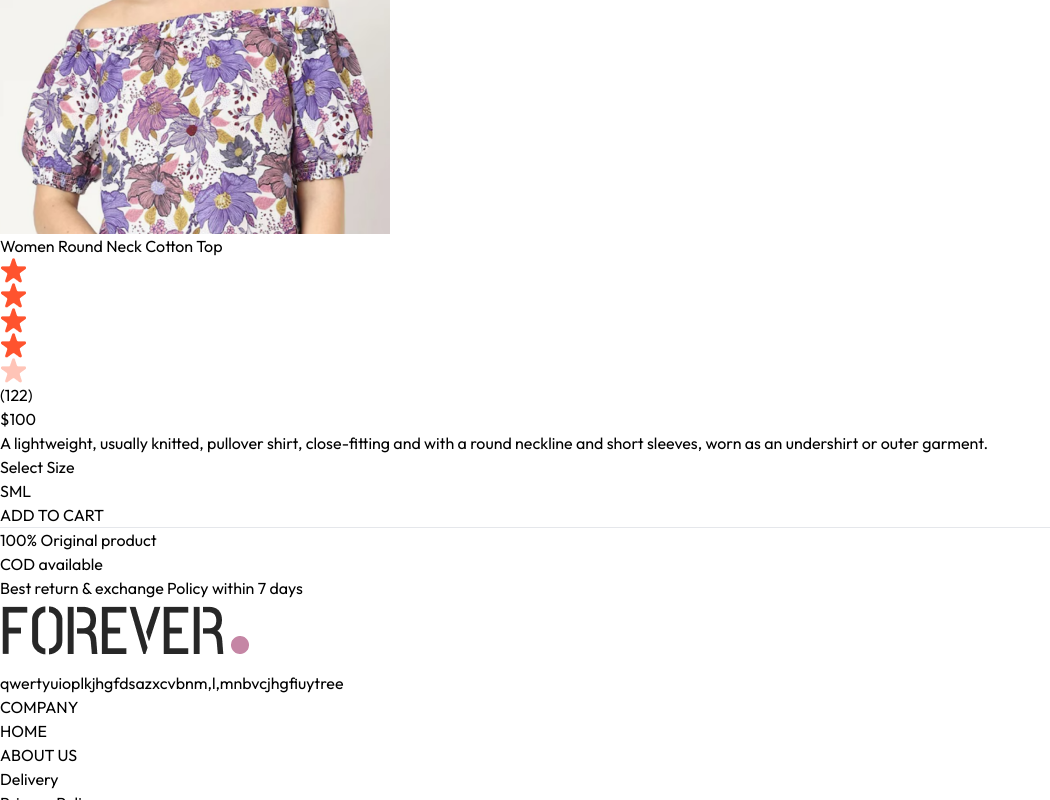
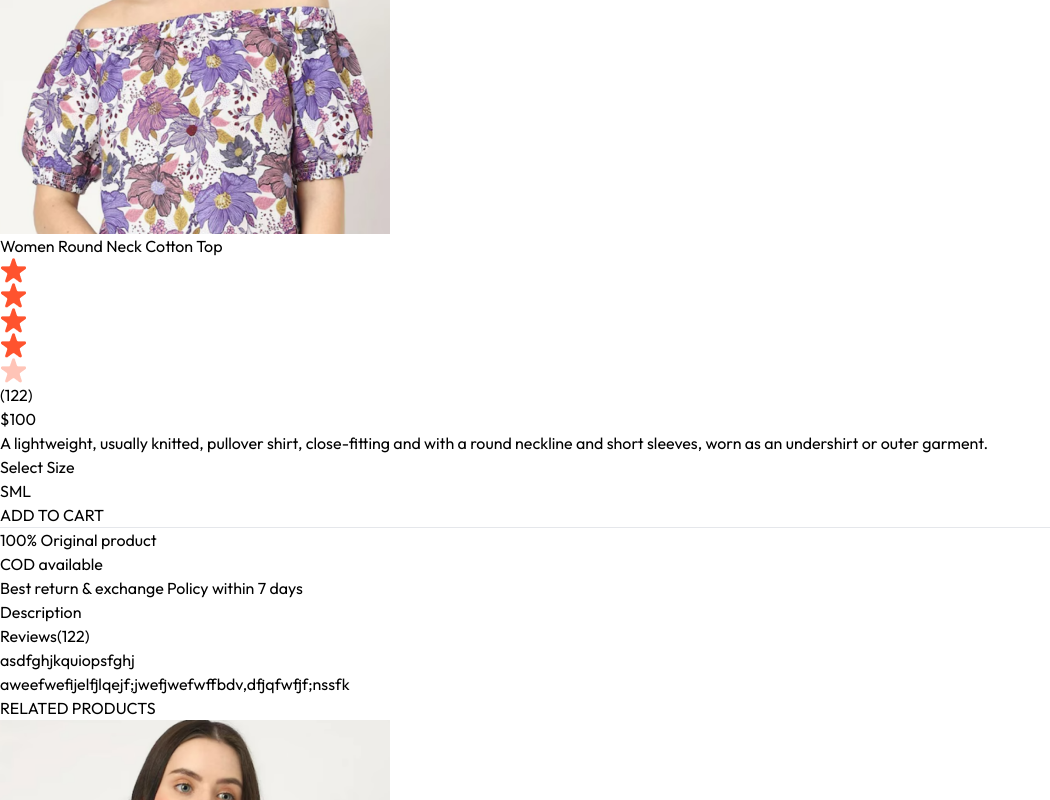
Before and after one commit to Anand15154/E-com, a React (Vite) app in the folder frontend/: page /product/aaaaa in a window 1280 px wide. Shown: the part 1188-1988 px from the top of the page, without its empty margins (0-1050 px from the left). Built offline with nearby package versions, Linux system fonts and the light colour scheme; a web font is replaced by a local one.

Commit message:
Product Page is Finalised

```diff
--- /dev/null
+++ b/frontend/src/components/RelProducts.jsx
@@ -0,0 +1,51 @@
+import React, { useContext, useEffect, useState } from 'react'
+import { ShopContext } from '../context/ShopContext'
+import Title from '../components/Title';
+import ProductItem from './ProductItem'; // Assuming you have a ProductItem component for each product
+
+const RelProducts = ({ category, subCategory }) => {
+    const { products } = useContext(ShopContext);
+    const [related, setRelated] = useState([]);
+
+    useEffect(() => {
+        if (products.length > 0) {
+            // Filter by category and subCategory if provided
+            let filteredProducts = products.filter((item) => {
+                const isCategoryMatch = category ? item.category === category : true;
+                const isSubCategoryMatch = subCategory ? item.subCategory === subCategory : true;
+                return isCategoryMatch && isSubCategoryMatch;
+            });
+
+            // Limit the related products to the first 5
+            setRelated(filteredProducts.slice(0, 4));
+        }
+    }, [products, category, subCategory]);
+
+    console.log("related", related);
+    return (
+        <div className="my-24">
+            <div className="text-center text-3xl py-2">
+                <Title text1={'RELATED'} text2={'PRODUCTS'} />
+            </div>
+
+            {/* Check if there are related products */}
+            {related.length > 0 ? (
+                <div className="grid grid-cols-2 sm:grid-cols-3 md:grid-cols-4 lg:grid-cols-5 gap-4 gap-y-6">
+                    {related.map((item, index) => (
+                        <ProductItem
+                            key={item._id || index}
+                            id={item._id}
+                            name={item.name}
+                            price={item.price}
+                            image={item.image}
+                        />
+                    ))}
+                </div>
+            ) : (
+                <p className="text-center text-xl py-4">No related products available</p>
+            )}
+        </div>
+    );
+}
+
+export default RelProducts;
--- a/frontend/src/context/ShopContext.jsx
+++ b/frontend/src/context/ShopContext.jsx
@@ -6,6 +6,12 @@
     const delivery_fee = 10;
     const [search, setSearch] = useState(' ');
     const [showSearch, setShowSearch] = useState(false);
+    const [cartItems, setCartItem] = useState({});
+    const addToCart = async (itemId, size) => {
+        let cartData = structuredClone(cartItems);
+
+
+    }
 
     const value = {
         products, currency, delivery_fee,
--- a/frontend/src/pages/Product.jsx
+++ b/frontend/src/pages/Product.jsx
@@ -2,6 +2,9 @@
 import { useParams } from 'react-router-dom';
 import { ShopContext } from '../context/ShopContext';
 import { assets } from '../assets/assets';
+
+import RelProducts from '../components/RelProducts';
+
 
 const Product = () => {
     const { productId } = useParams();
@@ -84,6 +87,21 @@
             </div>
 
             {/** --------- Description & Review Section */}
+
+            <div className='mt-20'>
+                <div className='flex '>
+                    <p className='border px-5 py-3 text-sm'>Description</p>
+                    <p className='border px-5 py-3 text-sm'>Reviews(122)</p>
+
+                </div>
+                <div className='flex flex-col gap-4 border px-6 py-6 text-sm text-gray-500 '>
+                    <p>asdfghjkquiopsfghj</p>
+                    <p> aweefwefijelfjlqejf;jwefjwefwffbdv,dfjqfwfjf;nssfk</p>
+                </div>
+            </div>
+
+            {/** display related products */}
+            <RelProducts />
         </div>
     ) : (
         <div className="opacity-100 text-center">Loading...</div>
```
